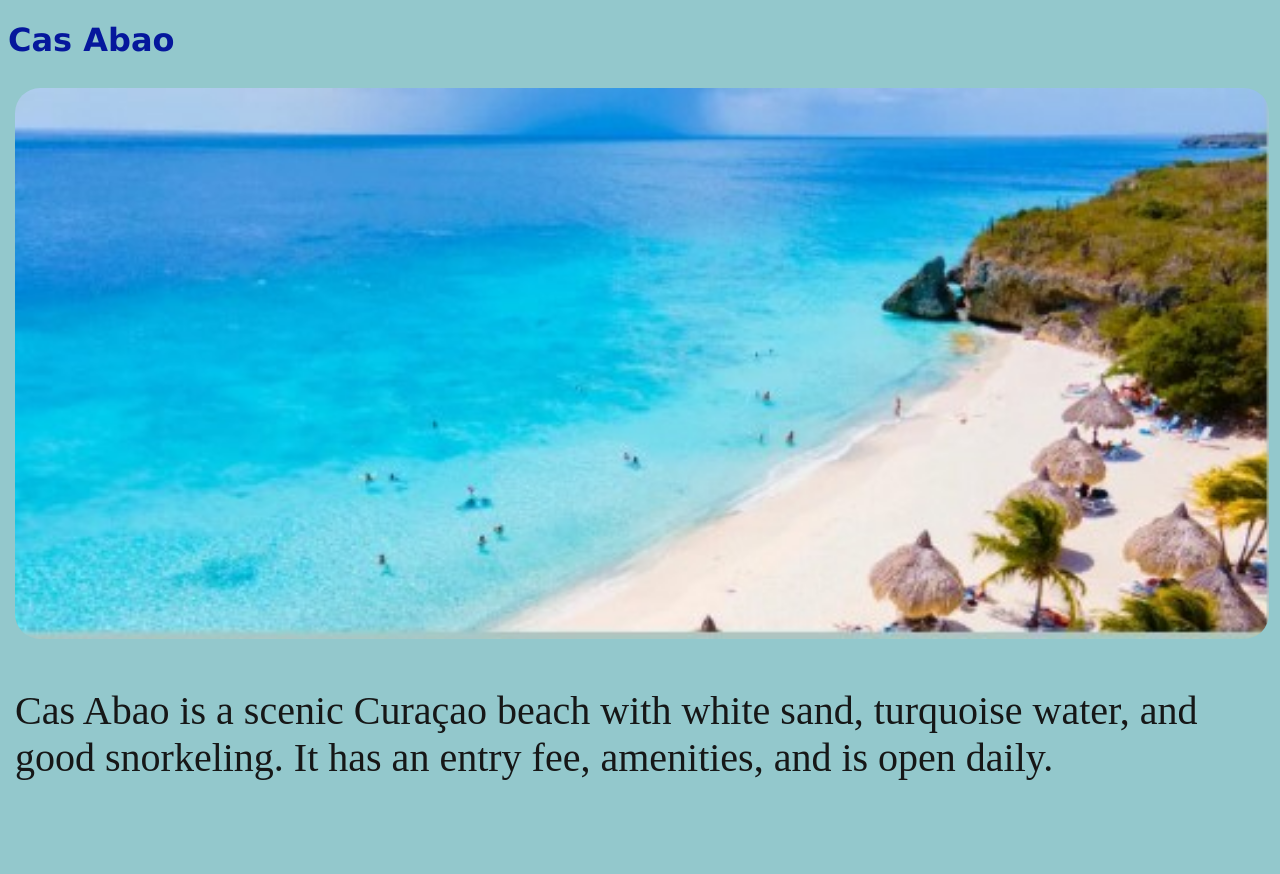
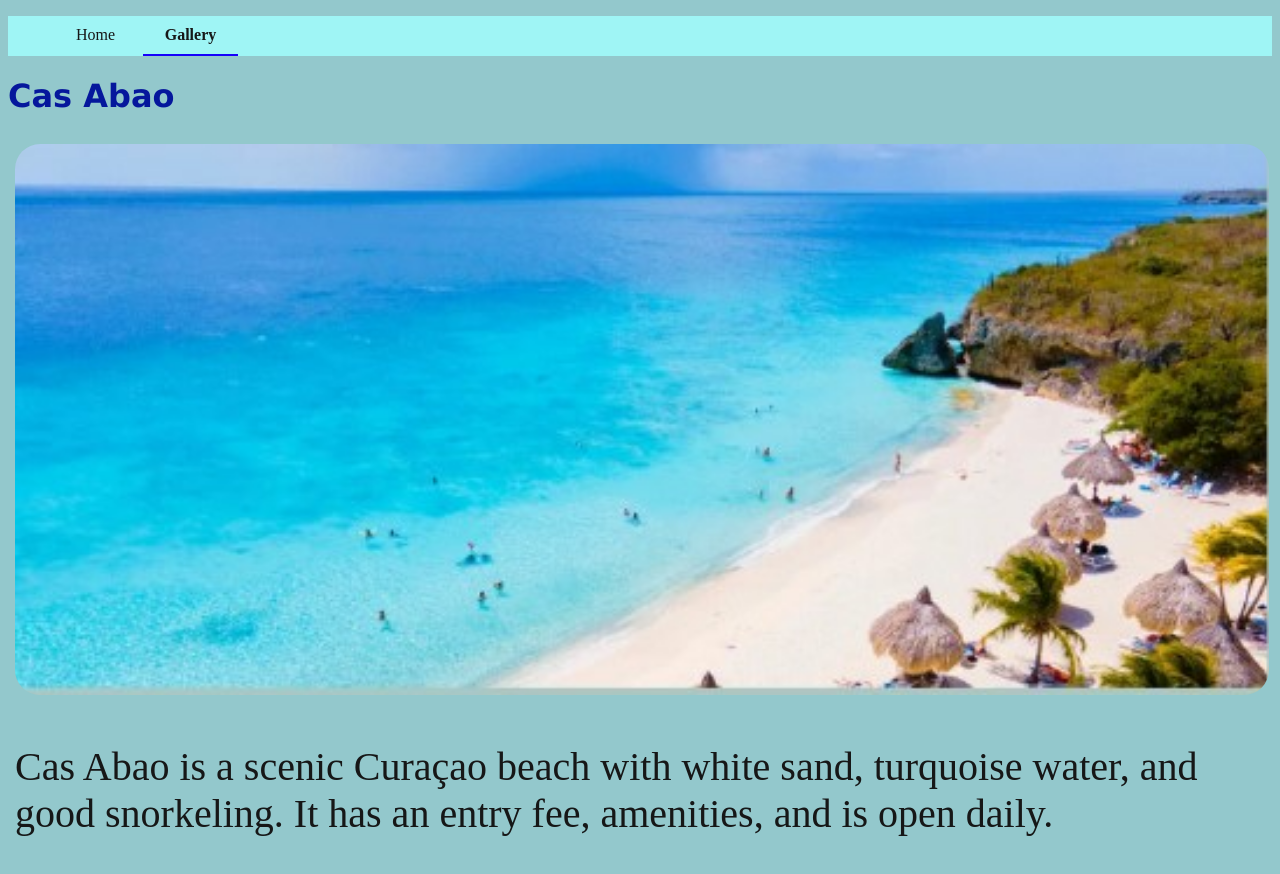
Before and after one commit to agustinasoto-rgb/WORLD-BEST-BEACHES-PLACES, a plain HTML site: page pagina3.html in a window 1280 px wide. Before the commit the page ends 832 px from the top, so only its background shows below. Drawn offline with Linux system fonts and the light colour scheme.

Commit message:
Add files via upload

```diff
--- a/pagina3.html
+++ b/pagina3.html
@@ -7,6 +7,18 @@
 	<link rel="stylesheet" type="text/css" href="styles.css">
 </head>
 <body>
+	<ul>
+		<li>
+			<a href="index.html">
+				Home
+			</a>
+		</li>
+		<li>
+			<a class="active" href="pagina2.html">
+				Gallery
+			</a>
+		</li>
+		</ul>
 	<table width="100%" align="centre">
 		<tr>
 			<td colspan="2"></td>
```
Also changed, not shown: pagina4.html (+12 -0 lines).
